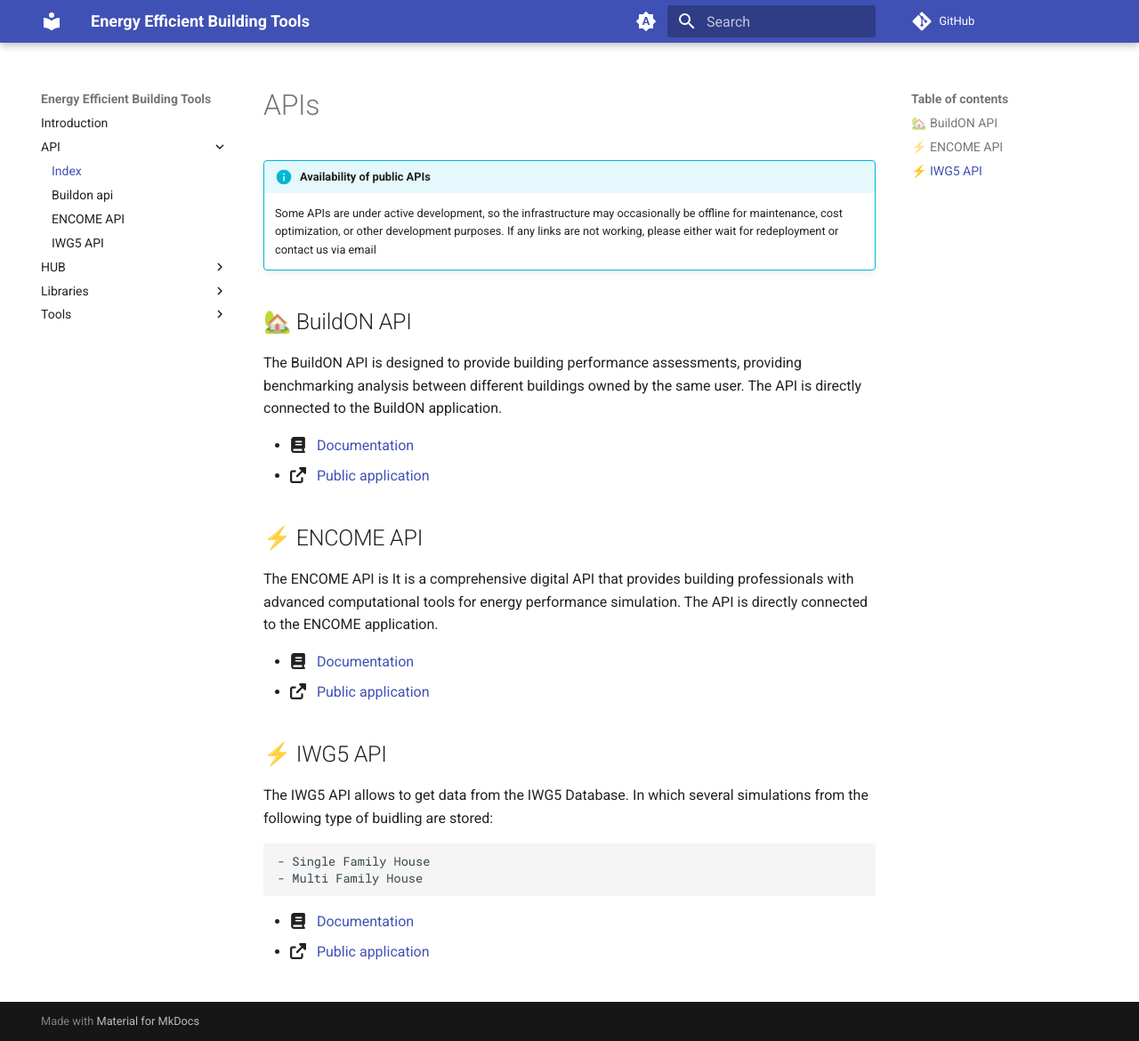
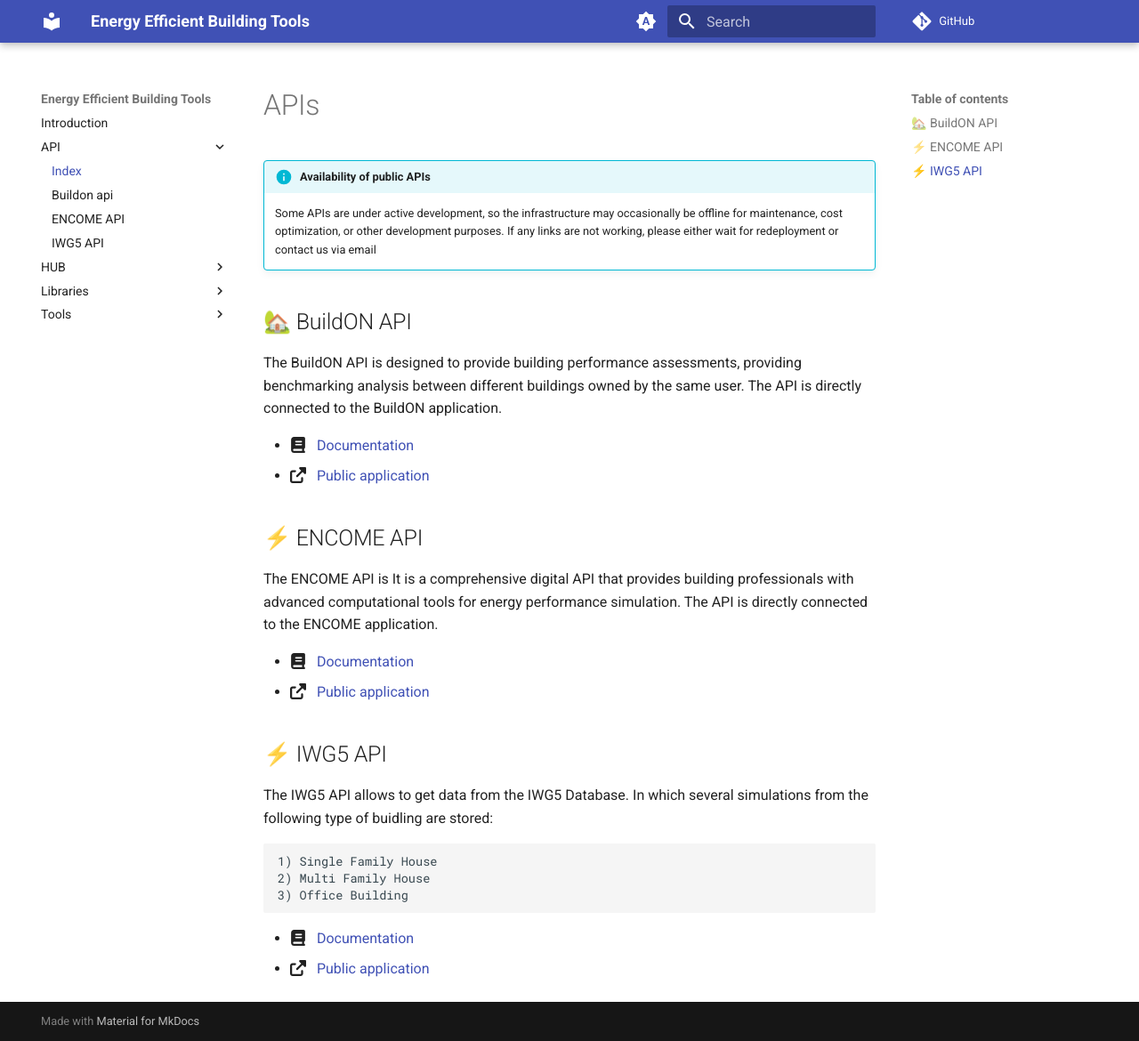
Before and after one commit to EURAC-EEBgroup/tools.eeb.eurac.edu, an MkDocs documentation site: the page built from docs/API/index.md, in a window 1280 px wide and 1170 px high. Shown: the whole window at 89% size. Built offline with MkDocs 1.6.1 and Material for MkDocs 9.7.7, drawn with Linux system fonts in a browser that asks for light colours; comment, search, counter and statistics services are not loaded.

Commit message:
update index

```diff
--- a/docs/API/index.md
+++ b/docs/API/index.md
@@ -26,8 +26,9 @@ The ENCOME API is It is a comprehensive digital API that provides building profe
 
 The IWG5 API allows to get data from the IWG5 Database. In which several simulations from the following type of buidling are stored:
 
-    - Single Family House
-    - Multi Family House
+    1) Single Family House
+    2) Multi Family House
+    3) Office Building
 
 - :fontawesome-solid-book: &nbsp; [Documentation](iwg5_api.md)
 - :fontawesome-solid-up-right-from-square: &nbsp; [Public application](https://tools.eeb.eurac.edu/iwg5/api/docs)
```
